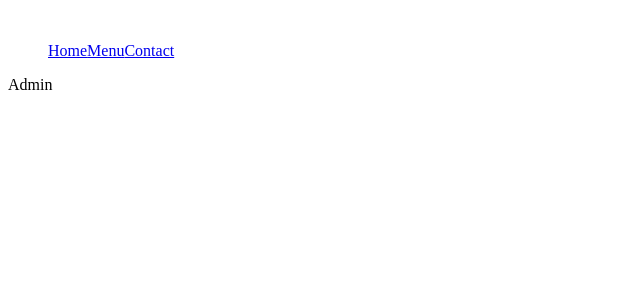
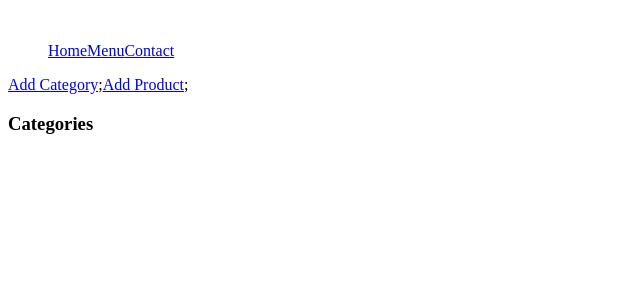
Before and after one commit to stu1612/bbq-restaurant-sb1, a React (Create React App) app: page /admin in a window 1280 px wide. Shown: the top 300 px of the page, without its empty margins (0-640 px from the left). Built offline with nearby package versions, Linux system fonts and the light colour scheme.

Commit message:
admin routes added

```diff
--- a/src/pages/Admin.jsx
+++ b/src/pages/Admin.jsx
@@ -1,3 +1,16 @@
+import { Link, Outlet } from "react-router-dom";
+
 export default function Admin() {
-  return <div>Admin</div>;
+  return (
+    <div>
+      <nav>
+        <Link to="categoryForm">Add Category</Link>;
+        <Link to="productForm">Add Product</Link>;
+      </nav>
+      <Outlet />
+      <div>
+        <h3>Categories</h3>
+      </div>
+    </div>
+  );
 }
--- a/src/pages/Home.jsx
+++ b/src/pages/Home.jsx
@@ -27,7 +27,7 @@ export default function Home() {
   if (status === 0) return <Loading />;
   if (status === 2) return <p>Error ..</p>;
 
-  const EmptyArray = items.length === 0 && <EmptyArrayMessage />;
+  const EmptyArrayMsg = items.length === 0 && <EmptyArrayMessage />;
 
   const dataObj = jsonContent[Object.keys(jsonContent)[0]];
   const dataObj1 = jsonContent[Object.keys(jsonContent)[1]];
@@ -50,7 +50,7 @@ export default function Home() {
       <article className="content">
         <ContentItem>{dataObj2}</ContentItem>
         <PillsContainer items={items} />
-        {EmptyArray}
+        {EmptyArrayMsg}
       </article>
     </section>
   );
```
